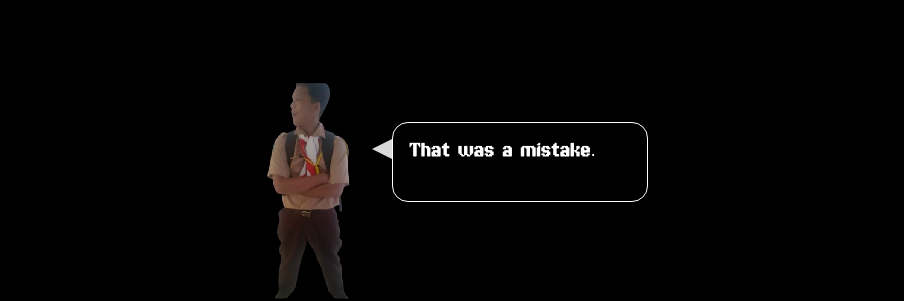
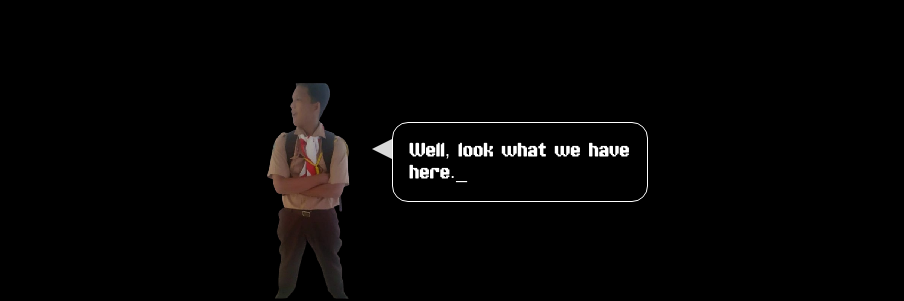
Before and after one commit to Mikelolpo10/RPG-Game, a React (Vite) app: page / in a window 1280 px wide. Shown: the top 301 px of the page, without its empty margins (328-1232 px from the left). Built offline with nearby package versions, Linux system fonts and the light colour scheme.

Commit message:
Fix turnOver dan tambahin typewriter effect di enemy line

```diff
--- a/package.json
+++ b/package.json
@@ -12,7 +12,8 @@
   "dependencies": {
     "motion": "^12.35.2",
     "react": "^19.2.0",
-    "react-dom": "^19.2.0"
+    "react-dom": "^19.2.0",
+    "typewriter-effect": "^2.22.0"
   },
   "devDependencies": {
     "@eslint/js": "^9.39.1",
--- a/src/App.jsx
+++ b/src/App.jsx
@@ -1,4 +1,4 @@
-import { useState, useEffect, useRef, useReducer, act } from 'react'
+import { useState, useEffect, useRef, useReducer } from 'react'
 import Enemy from './components/Enemy.jsx'
 import PlayerAction from './components/PlayerAction.jsx'
 import { playerAttack, playerBlock } from './logic.js'
@@ -10,6 +10,7 @@ import './App.css'
 
 function App() {
   const [selectedChar, setSelectedChar] = useState('knight')
+  const turnOver = useRef(false)
   const images = {
     knight,
     wizard,
@@ -42,6 +43,7 @@ function App() {
   function reducer(state, action) {
     switch (action.type) {
       case 'ATTACK':
+        state.canPlay[selectedChar] = false
         return playerAttack(state, action)
       case 'BLOCK':
         return playerBlock(state, action)
@@ -54,8 +56,11 @@ function App() {
 
   // Testing
   useEffect(() => {
-    console.log(selectedChar)
-  }, [initialState])
+    const allDone = Object.values(state.canPlay).every(value => !value)
+    turnOver.current = allDone
+    console.log(turnOver.current)
+    console.log(state.canPlay)
+  }, [state])
 
   return (
     <>
@@ -82,12 +87,12 @@ function App() {
           <PlayerAction
             action='Attack'
             onClick={() => dispatch({ type: 'ATTACK', payload: { attacker: selectedChar, target: 'enemy' }})}
-            disabled={initialState.canPlay[selectedChar]}
+            disabled={state.canPlay[selectedChar]}
           />
           <PlayerAction
             action='Block'
             onClick={() => dispatch({ type: 'BLOCK', payload: { blocker: selectedChar }})}
-            disabled={initialState.canPlay[selectedChar]}
+            disabled={state.canPlay[selectedChar]}
           />
           <PlayerAction
             action='Action'
--- a/src/components/Enemy.jsx
+++ b/src/components/Enemy.jsx
@@ -1,3 +1,4 @@
+import Typewriter from 'typewriter-effect'
 import { useState, useEffect, useMemo } from 'react';
 import enemyImg from '../assets/enemy.png'
 import './Enemy.css'
@@ -41,15 +42,18 @@ export default function Enemy({stats}) {
     ]
   };
 
-  const [enemyLine, setEnemyLine] = useState('')
-  const randomNum = useMemo(() => Math.random(), []);
   const getEnemyLine = (type) => {
     const lines = enemyLines[type]
-    return lines[Math.floor(randomNum * lines.length)]
+    return lines[Math.floor(Math.random() * lines.length)]
   }
+  const [enemyLine, setEnemyLine] = useState(getEnemyLine('taunt'))
 
   useEffect(() => {
-    setEnemyLine(getEnemyLine('taunt'))
+    const enemyLineInterval = setInterval(() => {
+      setEnemyLine(getEnemyLine('taunt'))
+    }, 20000)
+
+    return () => clearInterval(enemyLineInterval)
   }, [])
 
   return (
@@ -57,7 +61,15 @@ export default function Enemy({stats}) {
       <img id='enemy-img' src={enemyImg} alt='enemy.png' />
       <div id="dialog-box">
         <div id="dialog-arrow"></div>
-        {enemyLine.length !== 0 ? enemyLine : ''}
+        <Typewriter options={{
+          strings: [enemyLine],
+          autoStart: true,
+          delay: 100,
+          pauseFor: 7000,
+          loop: false,
+          cursor: '_',
+        }}
+        />
       </div>
       <div id='enemy-debug-stats'>
         <h5>Stats</h5>
--- a/src/components/PlayerAction.css
+++ b/src/components/PlayerAction.css
@@ -15,7 +15,10 @@
 
 .player-action-card.disabled {
   border-color: gray;
-  color: gray;
   cursor: default;
   user-select: none;
 }
+
+.player-action-card.disabled > h1 {
+  color: gray;
+}
```
Also changed, not shown: 1 other file (tests, documents, lock files or other folders).
